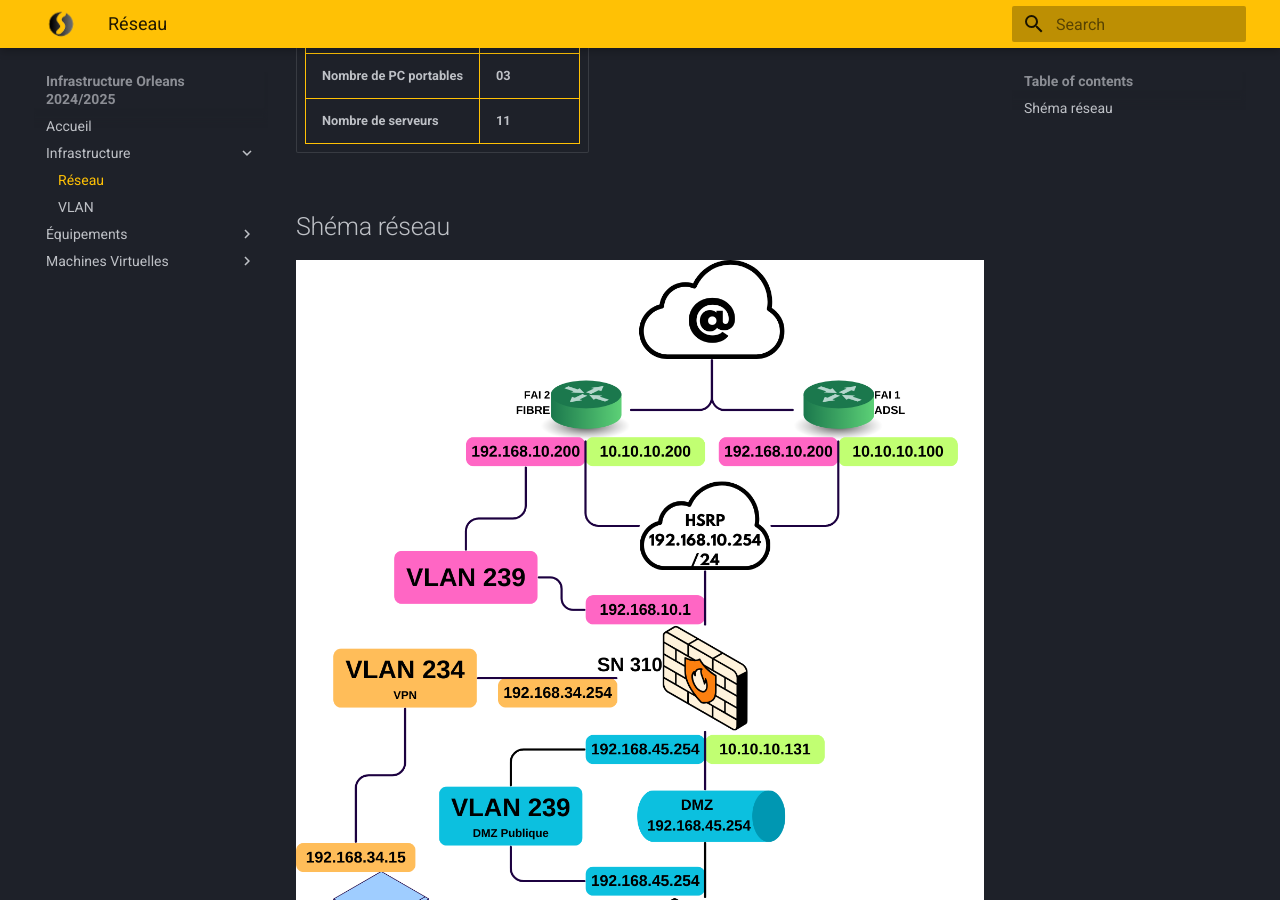
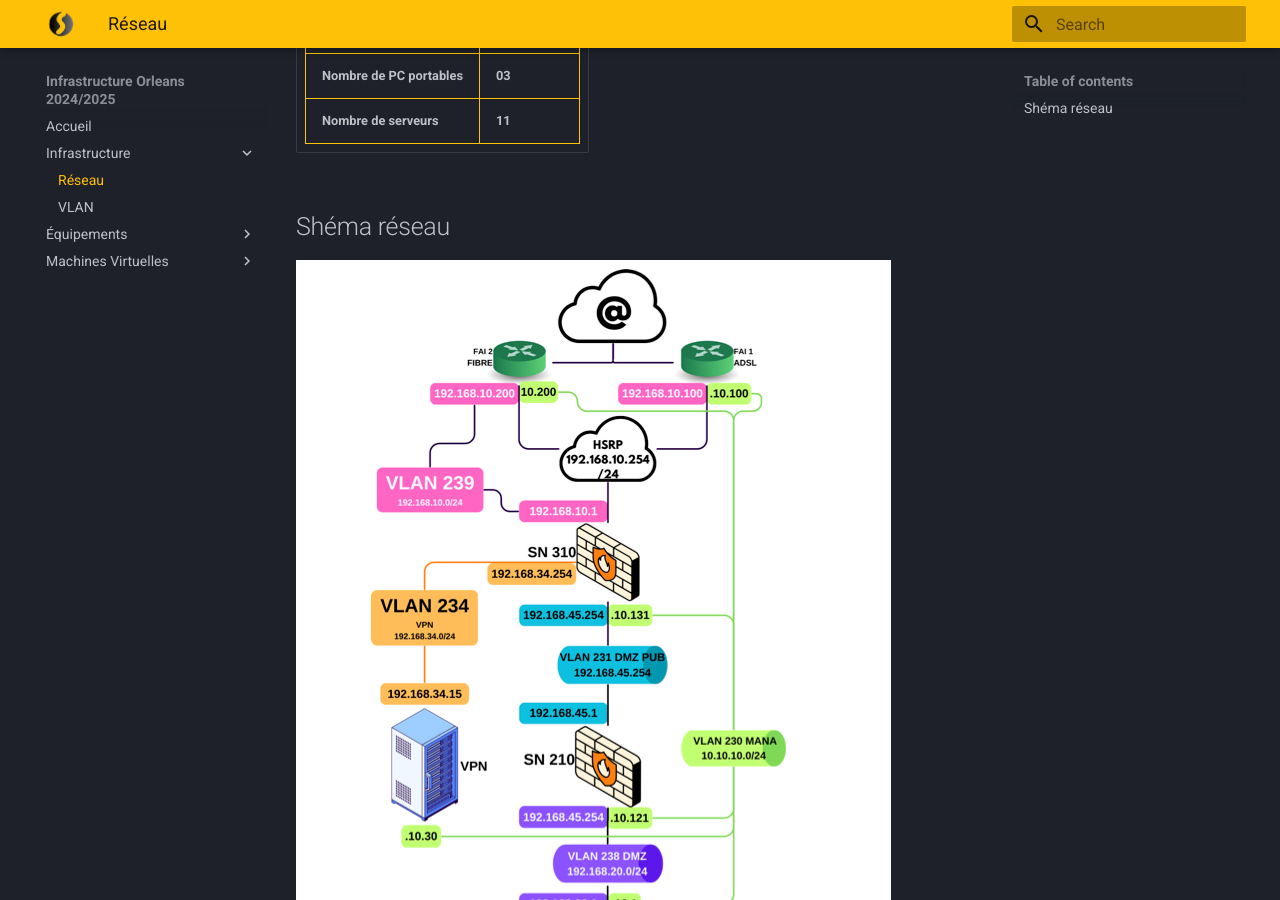
Before and after one commit to Erwanbrt/Orleans, an MkDocs documentation site: the page built from docs/Réseau.md, in a window 1280 px wide and 900 px high, scrolled down 403 px. Built offline with MkDocs 1.6.1 and Material for MkDocs 9.7.7, drawn with Linux system fonts in a browser that asks for light colours.

Commit message:
jhgierhgiuegsiu

```diff
--- a/docs/Réseau.md
+++ b/docs/Réseau.md
@@ -25,4 +25,4 @@ Les besoins :
 
 ## Shéma réseau
 
-![ ](images/Shema-logique.png)
+![ ](images/Shema-logique-V2.3.png)
```
Also changed, not shown: docs/images/Shema-logique-V2.3.png (added), docs/images/Shema-logique.png (deleted), 2 other files.
